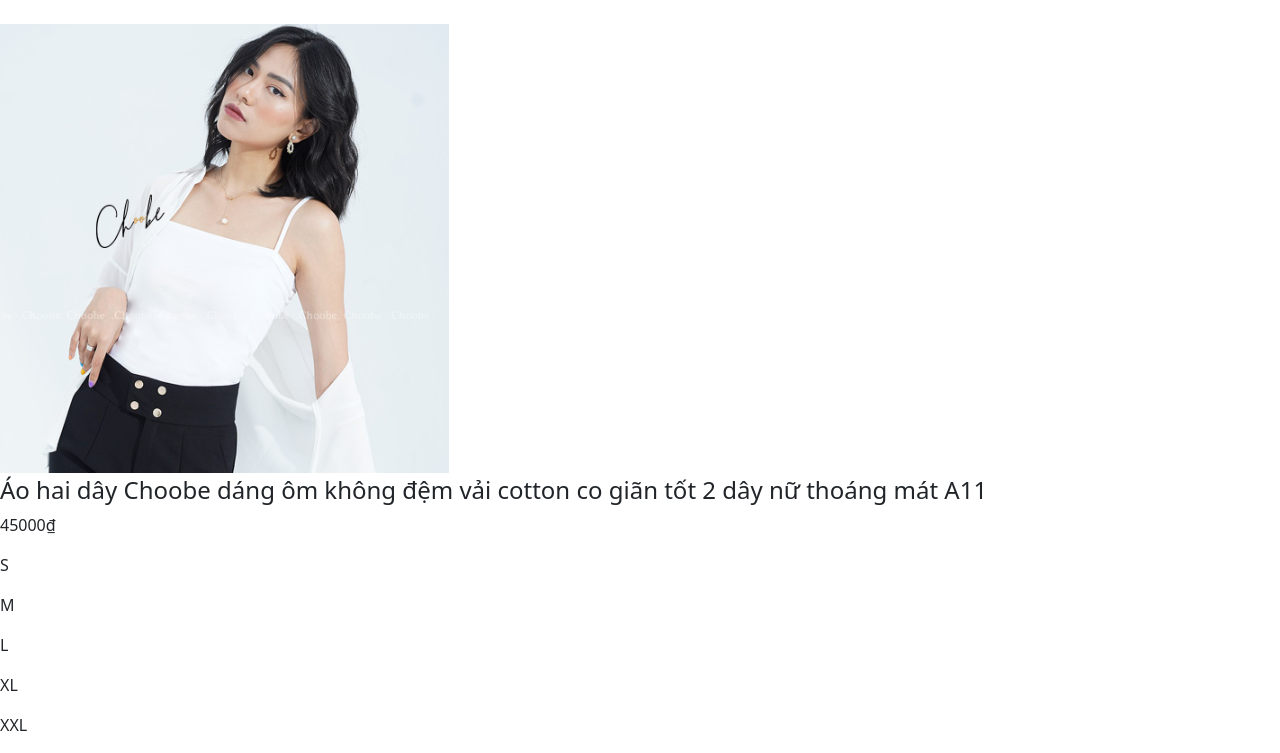
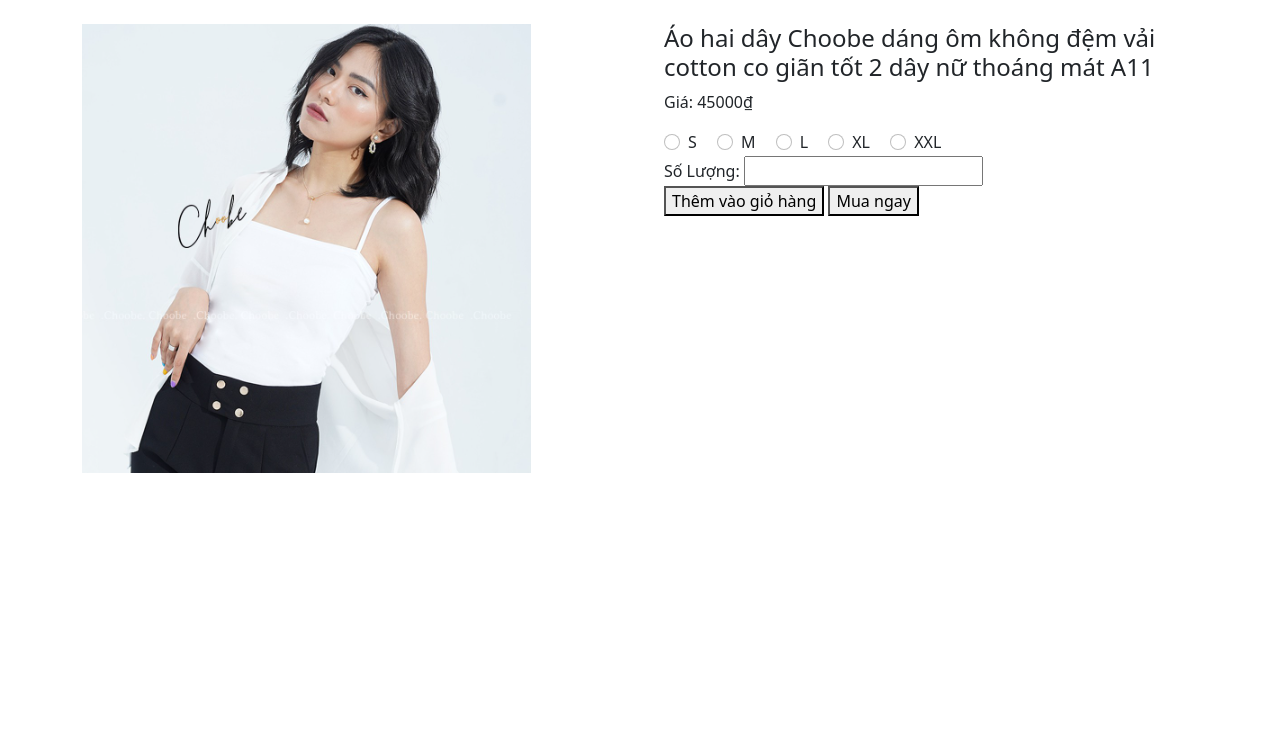
Before and after one commit to ntSang18/Clothes-Shop, a Django app: page /2/ in a window 1280 px wide. Shown: the part 56-809 px from the top of the page. After the commit the page ends 529 px from the top, so only its background shows below. Run offline with Django 4.2, Linux system fonts and the light colour scheme; data comes from the database, SQL or seed files in the repository.

Commit message:
product detail

```diff
--- a/clothes/models.py
+++ b/clothes/models.py
@@ -27,13 +27,19 @@ class Product(models.Model):
         return self.product_name
 
 
+class Product_adapter(models.Model):
+    product = models.ForeignKey(Product, on_delete=models.CASCADE)
+    product_size = models.ForeignKey(Product_size, on_delete=models.CASCADE)
+    number_product = models.IntegerField()
+
+
 class User(models.Model):
     user_name = models.CharField(max_length=200, unique=True)
     password = models.CharField(max_length=200)
     phone = models.CharField(max_length=200, unique=True)
     email = models.EmailField(max_length=254, unique=True)
     full_name = models.CharField(max_length=200)
-    cart = models.ManyToManyField(Product)
+    cart = models.ManyToManyField(Product_adapter)
 
     def __str__(self):
         return self.user_name
--- a/clothes/templates/clothes/product_detail.html
+++ b/clothes/templates/clothes/product_detail.html
@@ -9,12 +9,48 @@
     </head>
     {% block content %}
     <body>
-        <img src="{{ product.image.url }}" alt="" />
-        <h4>{{ product.product_name }}</h4>
-        <p>{{ product.price }}&#8363;</p>
-        {% for size in product.product_size.all %}
-        <p>{{ size.product_size }}</p>
-        {% endfor %}
+        <div class="container">
+            <div class="row">
+                <div class="col">
+                    <img src="{{ product.image.url }}" alt="" />
+                </div>
+                <div class="col">
+                    <div class="container">
+                        <div class="row row-cols-1">
+                            <div class="col">
+                                <h4>{{ product.product_name }}</h4>
+                                <p>Giá: {{ product.price }}&#8363;</p>
+                            </div>
+                            <div class="col">
+                                {% for size in product.product_size.all %}
+                                <div class="form-check form-check-inline">
+                                    <input
+                                        class="form-check-input"
+                                        type="radio"
+                                        name="inlineRadioOptions"
+                                        id="size{{ forloop.counter }}"
+                                        value="{{ size.id }}"
+                                    />
+                                    <label
+                                        class="form-check-label"
+                                        for="size{{ forloop.counter }}"
+                                        >{{ size.product_size }}</label
+                                    >
+                                </div>
+                                {% endfor %}
+                                <br />
+                                <label for="inlineRadio1">Số Lượng: </label>
+                                <input type="number" />
+                                <br />
+                                <button>Thêm vào giỏ hàng</button>
+                                <button>Mua ngay</button>
+                            </div>
+                        </div>
+                    </div>
+                </div>
+            </div>
+        </div>
+
         <a href=""></a>
     </body>
     {% endblock %}
```
Also changed, not shown: clothes/templates/clothes/login.html (+6 -4 lines), clothes/templates/clothes/register.html (+14 -10 lines), clothes/migrations/0013_product_adapter_alter_user_cart.py (added), db.sqlite3.
